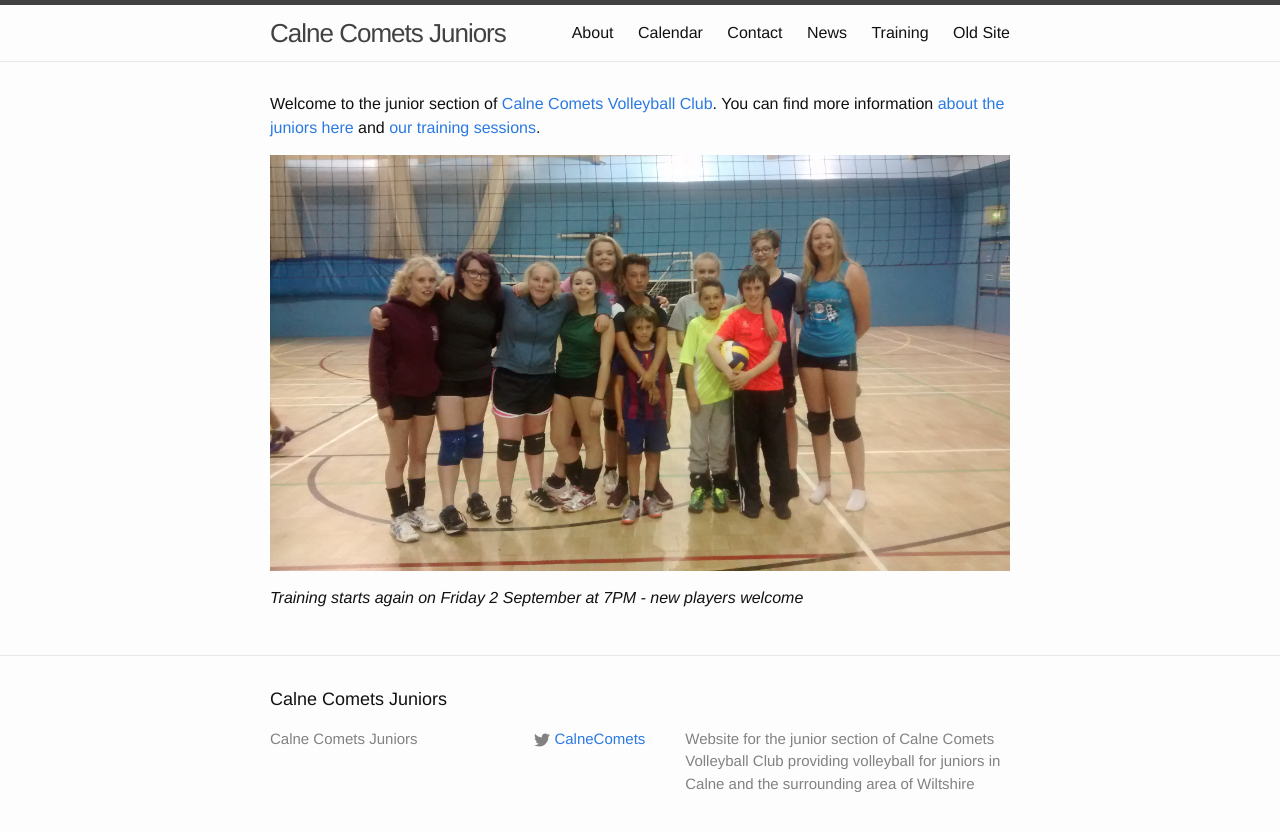
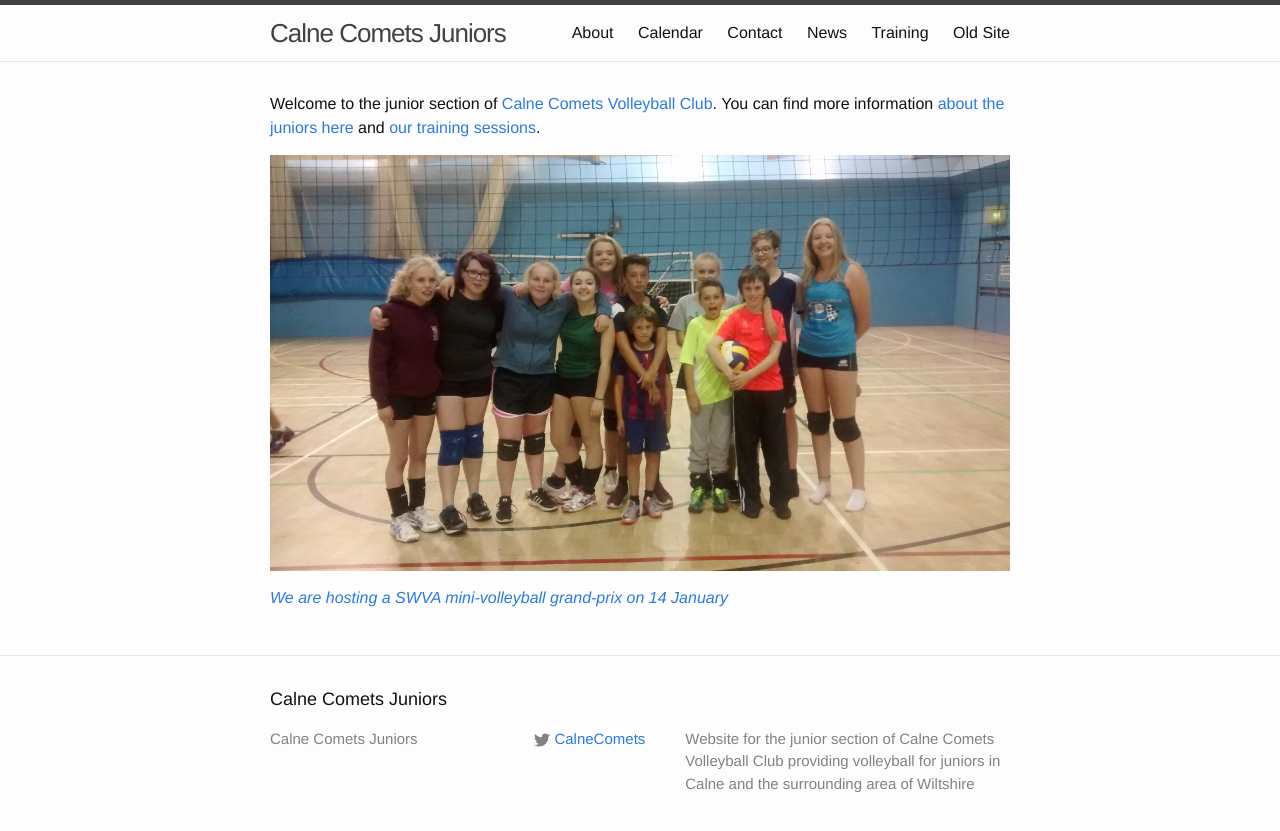
Before and after one commit to CalneComets/WebJuniors, a Jekyll site: the page built from index.md, in a window 1280 px wide. Shown: the top 831 px of the page. Built offline with Jekyll 4.4.1, drawn with Linux system fonts in a browser that asks for light colours.

Commit message:
Mention grand-prix tournament on home page

```diff
--- a/index.md
+++ b/index.md
@@ -6,4 +6,4 @@ Welcome to the junior section of [Calne Comets Volleyball Club](http://www.calne
 
 ![Current squad](/images/IMG_20150904_200637543.jpg "The juniors at the start of the 2015/16 season")
 
-*Training starts again on Friday 2 September at 7PM - new players welcome*
+*[We are hosting a SWVA mini-volleyball grand-prix on 14 January](http://calnecomets.co.uk/swva-mini-volleyball-grand-prix)*
```
